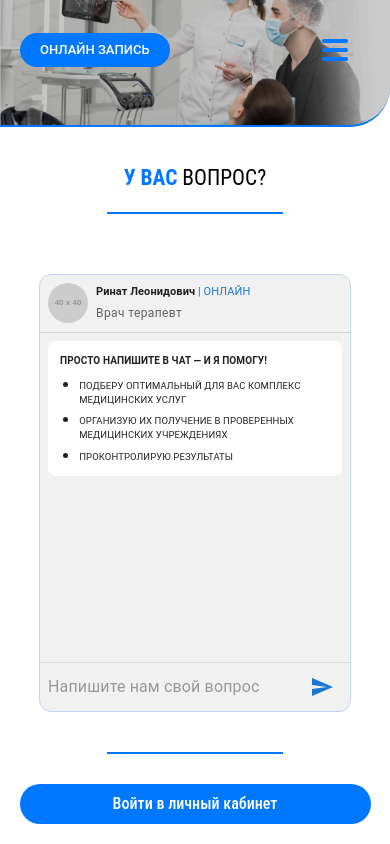
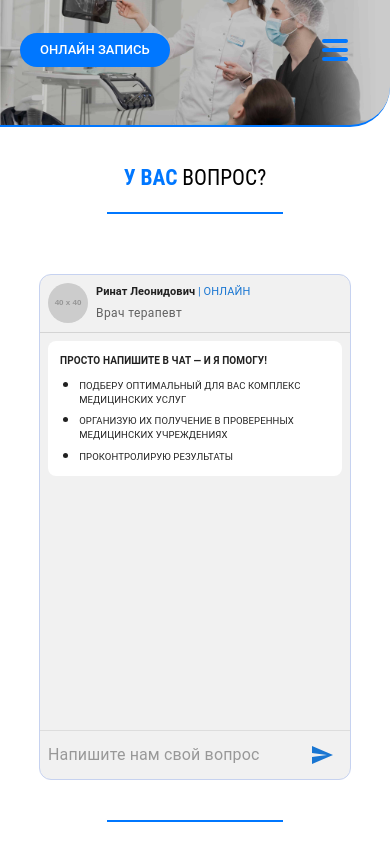
Before and after one commit to customer-records/customer-records-frontend, a React app: page /client/chat in a window 390 px wide. Built offline with nearby package versions, Linux system fonts and the light colour scheme; the HTML template or start-up script is replaced by a standard one.

Commit message:
mobile v chat

```diff
--- a/src/components/UI/chat/DoctorChat.tsx
+++ b/src/components/UI/chat/DoctorChat.tsx
@@ -48,14 +48,17 @@ const DoctorChat: React.FC = () => {
     <Box
       sx={{
         width: '80%',
-        height:'55dvh',
+        height: { xs: '60dvh', md: '55dvh' },
+        minHeight: 300, // минимальная высота
         border: '1px solid #c6d2f0',
         borderRadius: 3,
         display: 'flex',
         flexDirection: 'column',
         overflow: 'hidden',
         fontFamily: 'Arial',
-        background:'#F1F1F1'
+        background:'#F1F1F1',
+        flexShrink: 0, // предотвращает сжатие
+        position: 'relative'
       }}
     >
       <Box sx={{ display: 'flex', alignItems: 'center', p: 1 }}>
--- a/src/components/UI/chat/chat.tsx
+++ b/src/components/UI/chat/chat.tsx
@@ -33,7 +33,16 @@ export default function Chat(){
             gap:'20px',
             height: '100dvh',
             overflowY: 'auto',
-            paddingBottom: 'env(safe-area-inset-bottom)' // для устройств с "вырезом"
+            paddingBottom: 'env(safe-area-inset-bottom)',
+            WebkitOverflowScrolling: 'touch',
+            position: 'fixed',
+            top: 0,
+            left: 0,
+            right: 0,
+            bottom: 0,
+            '&::-webkit-scrollbar': {
+            display: 'none'
+            }
         }}
         >
             <Header/>
```
